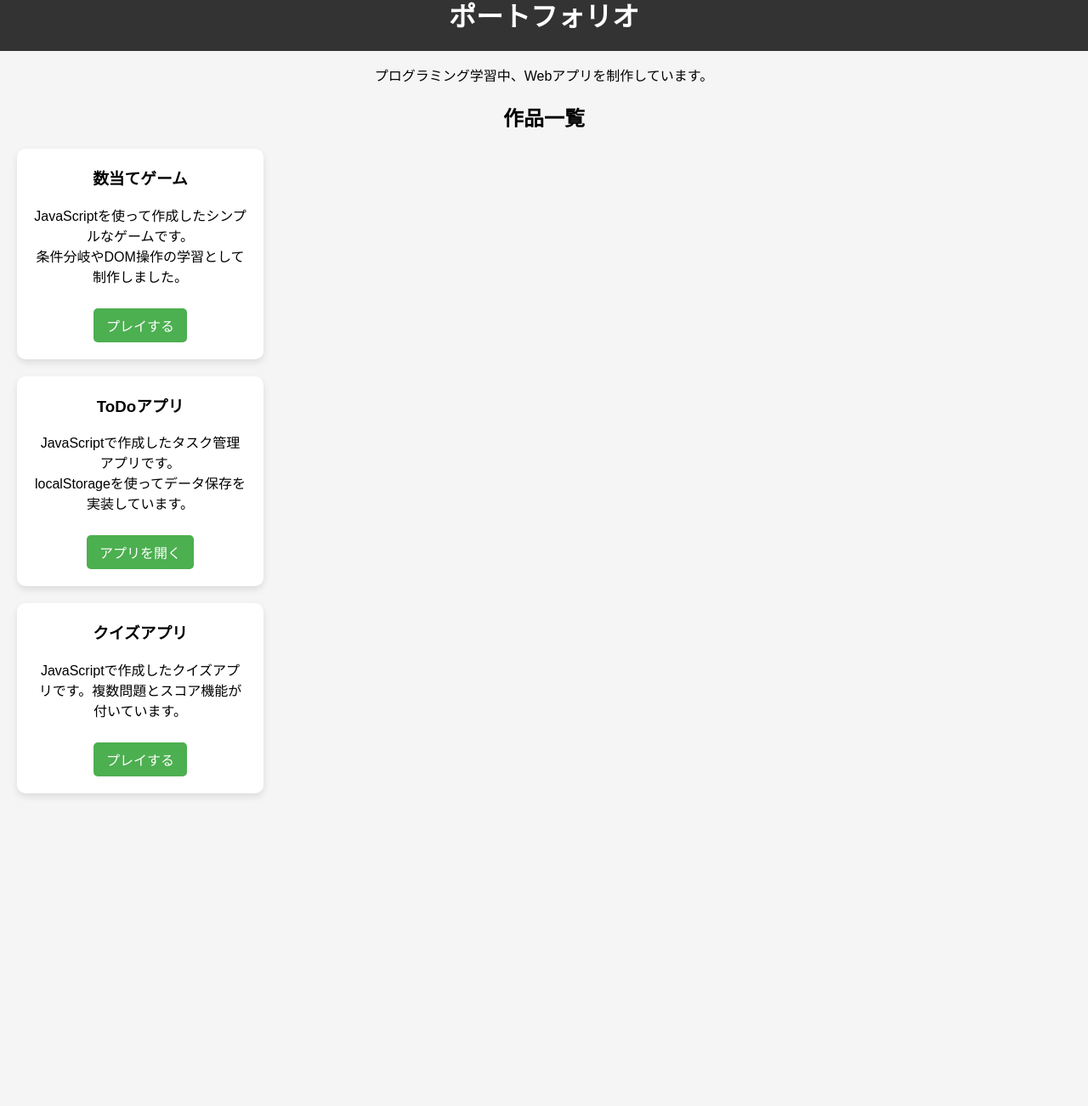
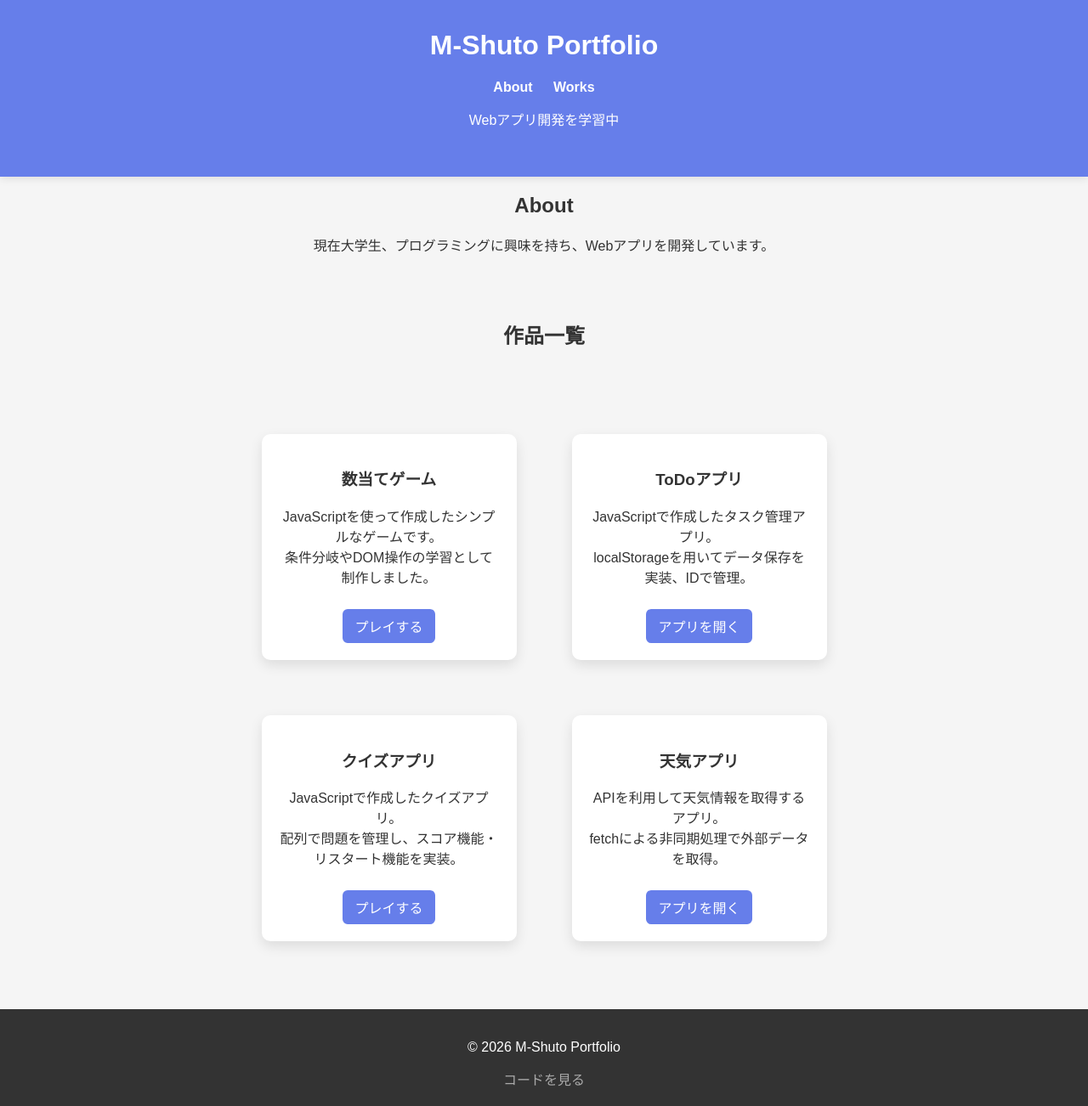
Before and after one commit to M-Shuto725/My-portfolio, a plain HTML site: page index.html in a window 1280 px wide. Shown: the part 26-1328 px from the top of the page at 85% size. Before the commit the page ends 980 px from the top, so only its background shows below. Drawn offline with Linux system fonts and the light colour scheme.

Commit message:
更新
天気アプリを入れた

```diff
--- a/index.html
+++ b/index.html
@@ -34,13 +34,27 @@
 </head>
 
 <body>
-  <div class="container"></div>
-    <h1>ポートフォリオ</h1>
+  <header>
+    <h1>M-Shuto Portfolio</h1>
 
-    <p>プログラミング学習中、Webアプリを制作しています。</p>
+    <nav>
+      <a href="#about">About</a>
+      <a href="#works">Works</a>
+    </nav>
 
+    <p>Webアプリ開発を学習中</p>
+  </header>
+
+  <section class="about" id="about">
+    <h2>About</h2>
+    <p>現在大学生、プログラミングに興味を持ち、Webアプリを開発しています。</p>
+  </section>
+
+  <section class="hero"></div>
     <h2>作品一覧</h2>
+  </section>
 
+  <section class="container" id="works">
     <div class="card">
       <h3>数当てゲーム</h3>
       <p>JavaScriptを使って作成したシンプルなゲームです。<br>条件分岐やDOM操作の学習として制作しました。</p>
@@ -50,19 +64,31 @@
     <div class="card">
       <h3>ToDoアプリ</h3>
       <p>
-        JavaScriptで作成したタスク管理アプリです。<br>
-        localStorageを使ってデータ保存を実装しています。
+        JavaScriptで作成したタスク管理アプリ。<br>
+        localStorageを用いてデータ保存を実装、IDで管理。
       </p>
       <a href="https://m-shuto725.github.io/todo-app/">アプリを開く</a>
     </div>
 
     <div class="card">
       <h3>クイズアプリ</h3>
-      <p>JavaScriptで作成したクイズアプリです。複数問題とスコア機能が付いています。</p>
+      <p>JavaScriptで作成したクイズアプリ。<br>配列で問題を管理し、スコア機能・リスタート機能を実装。</p>
       <a href="https://m-shuto725.github.io/quiz-app/">プレイする</a>
     </div>
 
-  </div>
+    <div class="card">
+      <h3>天気アプリ</h3>
+      <p>
+        APIを利用して天気情報を取得するアプリ。<br>
+        fetchによる非同期処理で外部データを取得。
+      </p>
+      <a href="https://m-shuto725.github.io/WeatherApi-app/">アプリを開く</a>
+    </div>
+  </section>
 
+  <footer>
+    <p>© 2026 M-Shuto Portfolio</p>
+    <a href="https://github.com/M-Shuto725">コードを見る</a>
+  </footer>
 </body>
 </html>
--- a/style.css
+++ b/style.css
@@ -1,48 +1,123 @@
 body {
   font-family: Arial, sans-serif;
-  background-color: #f5f5f5;
   margin: 0;
-  text-align: center;
+  background: #f9fafb;
+  color: #333;
 }
 
-h1 {
-  background-color: #333;
+/* ヘッダー */
+header {
+  background: #667eea;
   color: white;
-  padding: 20px;
-  margin: 0;
+  text-align: center;
+  padding: 40px 20px;
+  position: sticky;
+  top: 0;
+  z-index: 1000;
+  box-shadow: 0 2px 10px rgba(0,0,0,0.1);
 }
 
+/* ヒーロー */
+.hero {
+  text-align: center;
+  padding: 40px 20px;
+}
+
+/* カードエリア */
 .container {
   display: flex;
   justify-content: center;
   flex-wrap: wrap;
-  margin: 20px;
-  gap: 20px;
+  gap: 25px;
+  padding: 20px;
 }
 
+/* カード */
 .card {
   background: white;
-  width: 250px;
-  margin: 15px;
-  padding: 15px;
-  border-radius: 10px;
-  box-shadow: 0 4px 8px rgba(0,0,0,0.1);
+  width: 260px;
+  padding: 20px;
+  border-radius: 12px;
+  box-shadow: 0 6px 15px rgba(0,0,0,0.1);
+  transition: 0.3s;
 }
 
-.card h3 {
-  margin-top: 0;
+.card:hover {
+  transform: translateY(-5px);
 }
 
+/* ボタン */
 .card a {
   display: inline-block;
   margin-top: 10px;
-  padding: 8px 15px;
-  background-color: #4CAF50;
+  padding: 8px 14px;
+  background: #667eea;
   color: white;
+  border-radius: 6px;
   text-decoration: none;
-  border-radius: 5px;
 }
 
-.card a:hover {
-  background-color: #45a049;
+nav {
+  margin-top: 10px;
 }
+
+nav a {
+  color: white;
+  margin: 0 10px;
+  text-decoration: none;
+  font-weight: bold;
+}
+
+nav a:hover {
+  text-decoration: underline;
+}
+
+footer {
+  background: #333;
+  color: white;
+  text-align: center;
+  padding: 20px;
+  margin-top: 40px;
+}
+
+footer a {
+  color: #aaa;
+  text-decoration: none;
+}
+
+footer a:hover {
+  color: white;
+}
+
+/* スマホ対応 */
+@media (max-width: 600px) {
+
+  header {
+    padding: 30px 10px;
+  }
+
+  .hero {
+    padding: 20px 10px;
+  }
+
+  .container {
+    flex-direction: column;
+    align-items: center;
+  }
+
+  .card {
+    width: 90%;
+  }
+
+  h1 {
+    font-size: 22px;
+  }
+
+  h2 {
+    font-size: 18px;
+  }
+
+  p {
+    font-size: 14px;
+  }
+}
```
